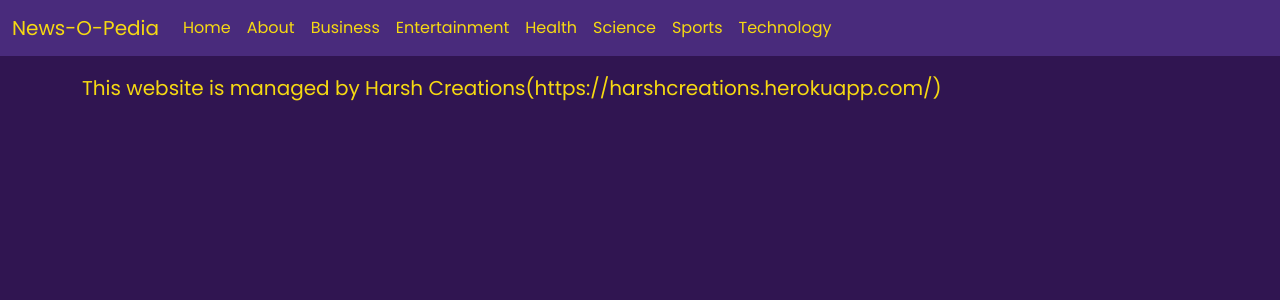
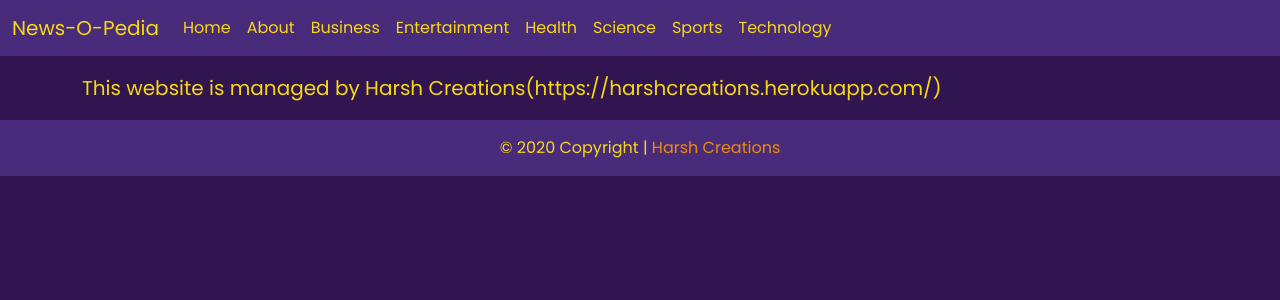
Before and after one commit to harshvarmora28/news_o_pedia_react_website, a React (Create React App) app: page /about in a window 1280 px wide. Shown: the top 300 px of the page. Built offline with nearby package versions, Linux system fonts and the light colour scheme.

Commit message:
footer completed

```diff
--- a/src/App.js
+++ b/src/App.js
@@ -8,6 +8,7 @@ import {
   Route
 } from "react-router-dom";
 import LoadingBar from 'react-top-loading-bar'
+import Footer from './components/Footer';
 
 
 const App = () => {
@@ -25,6 +26,7 @@ const App = () => {
         color='#ed8a0a'
         progress={progress}
       />
+
       <Switch>
         <Route exact path="/"><News changeProgress = {changeProgress} key="general" pageSize={12} country="in" category="general" /></Route>
         <Route exact path="/business"><News changeProgress = {changeProgress} key="business" pageSize={12} country="in" category="business" /></Route>
@@ -36,6 +38,8 @@ const App = () => {
         <Route exact path="/about"><About/></Route>
       </Switch>
       </Router>
+
+      <Footer/>
     </div>
   )
 }
--- a/src/components/About.js
+++ b/src/components/About.js
@@ -1,5 +1,5 @@
 import React from 'react'
-import "../components/css/Navbar.css"
+import "../components/css/style.css"
 
 
 const About = () => {
--- /dev/null
+++ b/src/components/Footer.js
@@ -0,0 +1,16 @@
+import React from 'react'
+
+const Footer = () => {
+    return (
+        <div id="footer">
+            <footer className="text-center text-lg-start">
+            <div className="text-center p-3">
+            © 2020 Copyright |
+            <a id="footer-text" target="_blank" href="https://harshcreations.herokuapp.com/"> Harsh Creations</a>
+            </div>
+            </footer>
+        </div>
+    )
+}
+
+export default Footer
--- a/src/components/Navbar.js
+++ b/src/components/Navbar.js
@@ -1,6 +1,6 @@
 import React from 'react'
 import { Link } from 'react-router-dom'
-import "../components/css/Navbar.css"
+import "../components/css/style.css"
 
 const Navbar = () => {
     return (
--- a/src/components/css/Navbar.css
+++ b/src/components/css/style.css
@@ -76,3 +76,12 @@ body{
     font-size: 20px;
     margin-top: 20px;
 }
+#footer-text{
+    color: #ed8a0a;
+    text-decoration: none;
+}
+#footer footer{
+    background-color: #492b7c;
+    color: #f6d912;
+    margin-top: 20px;
+}
```
